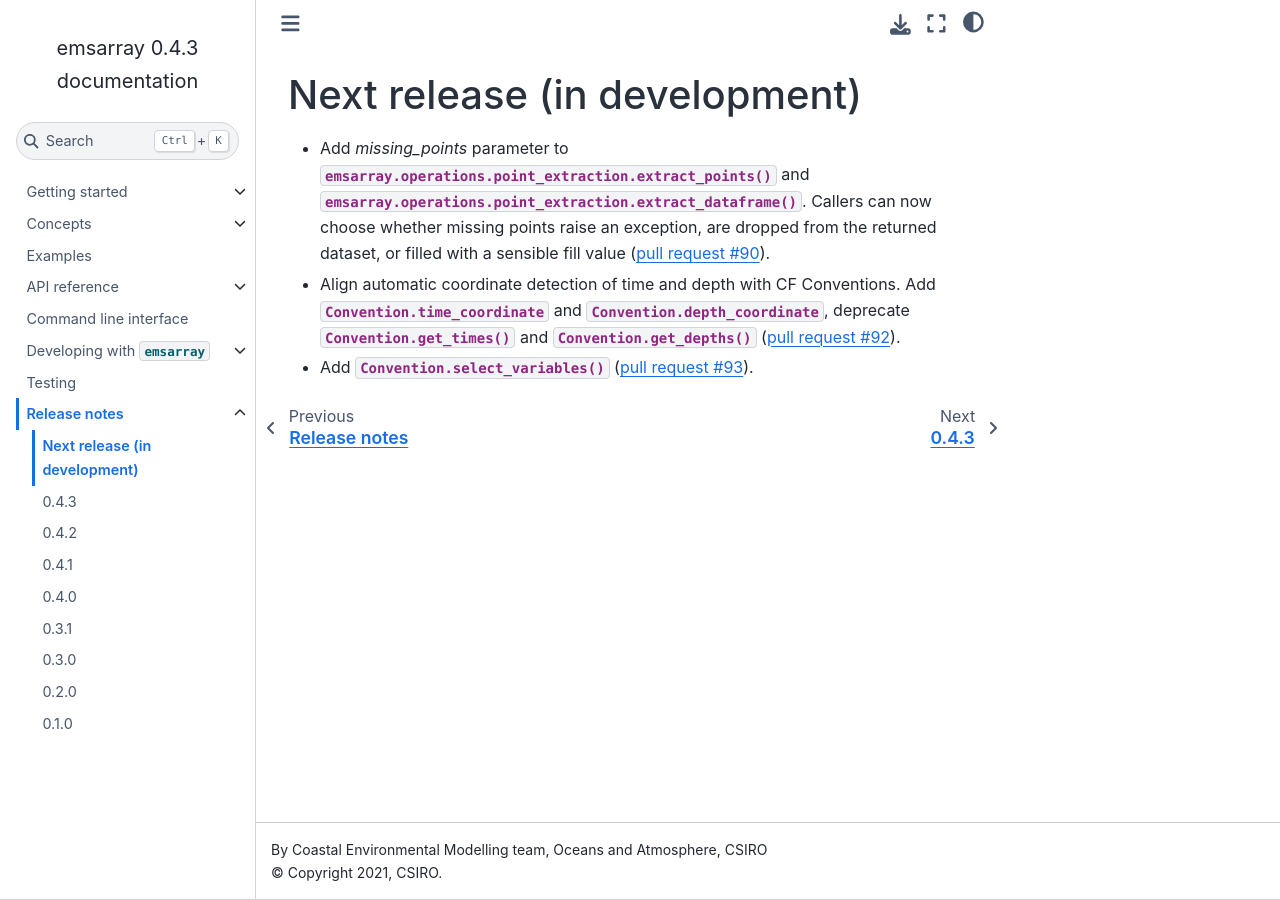
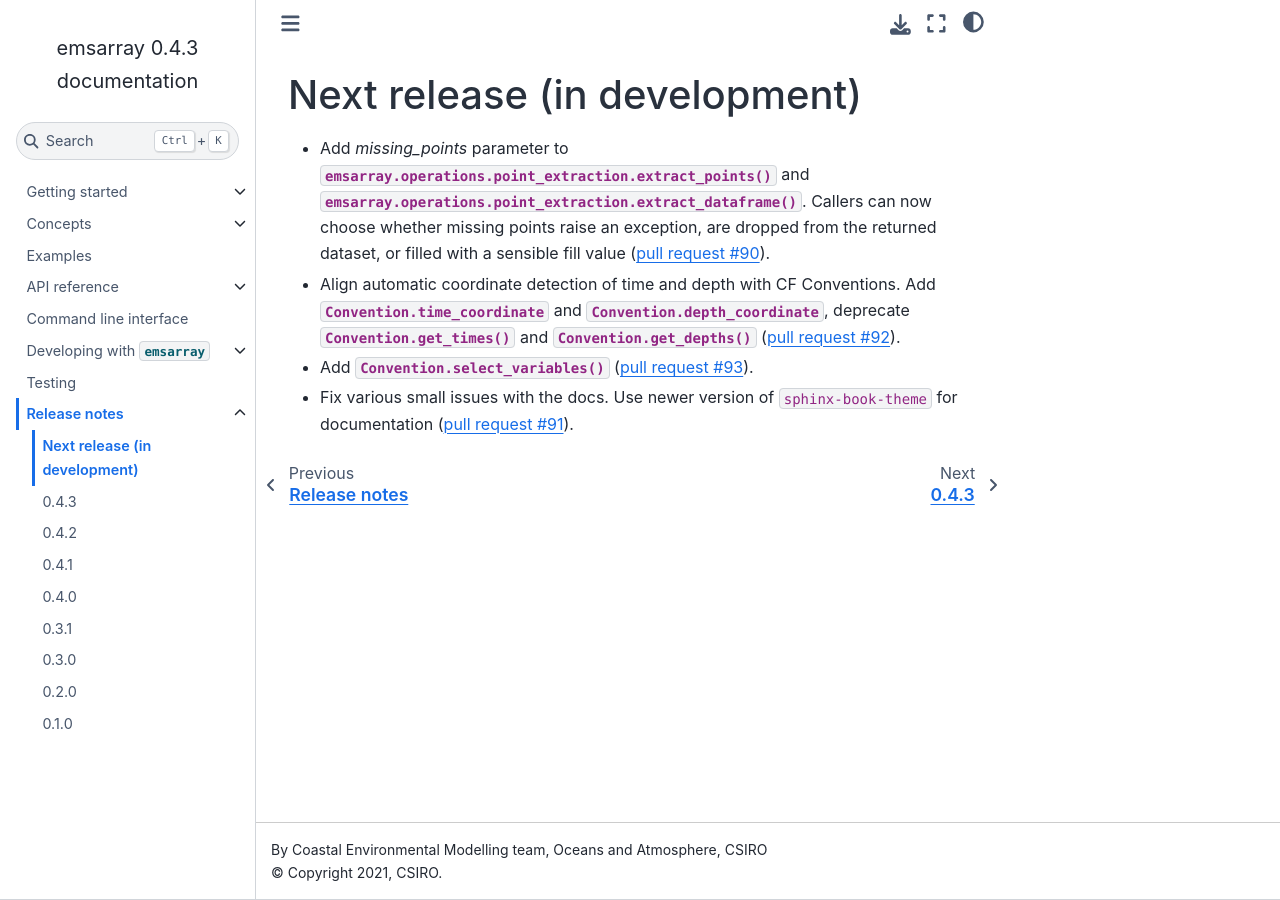
Before and after one commit to csiro-coasts/emsarray, a Sphinx documentation site: the page built from docs/releases/development.rst, in a window 1280 px wide. Built offline with Sphinx 7.4.7 and the Sphinx Book theme 1.1.4, drawn with Linux system fonts in a browser that asks for light colours; pages that are not in the unit, such as notebooks, are missing from menus.

Commit message:
Add release note

```diff
--- a/docs/releases/development.rst
+++ b/docs/releases/development.rst
@@ -14,3 +14,6 @@ Next release (in development)
   deprecate :meth:`.Convention.get_times()` and :meth:`.Convention.get_depths()`
   (:pr:`92`).
 * Add :meth:`.Convention.select_variables` (:pr:`93`).
+* Fix various small issues with the docs.
+  Use newer version of ``sphinx-book-theme`` for documentation
+  (:pr:`91`).
```
